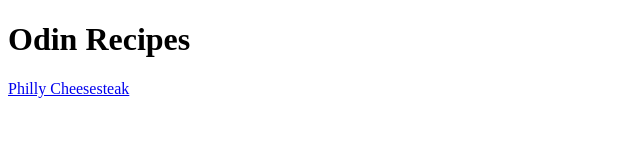
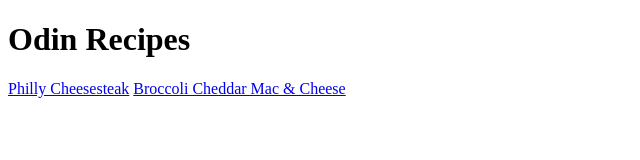
Before and after one commit to dtoled0/odin-recipes, a plain HTML site: page index.html in a window 1280 px wide. Shown: the whole page, without its empty margins (0-640 px from the left). Drawn offline with Linux system fonts and the light colour scheme.

Commit message:
Updated index.html file adding new recipe

```diff
--- a/index.html
+++ b/index.html
@@ -8,5 +8,6 @@
 <body>
     <h1>Odin Recipes</h1>
     <a href="./recipes/philly-cheesesteak.html">Philly Cheesesteak</a>
+    <a href="./recipes/broccoli-mac-cheese.html">Broccoli Cheddar Mac & Cheese</a>
 </body>
 </html>
```
